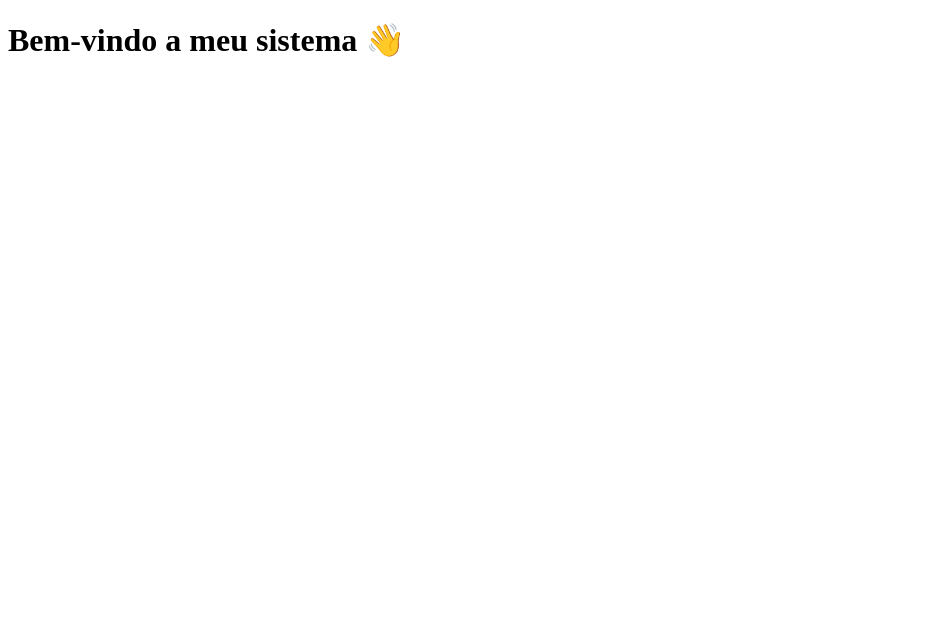
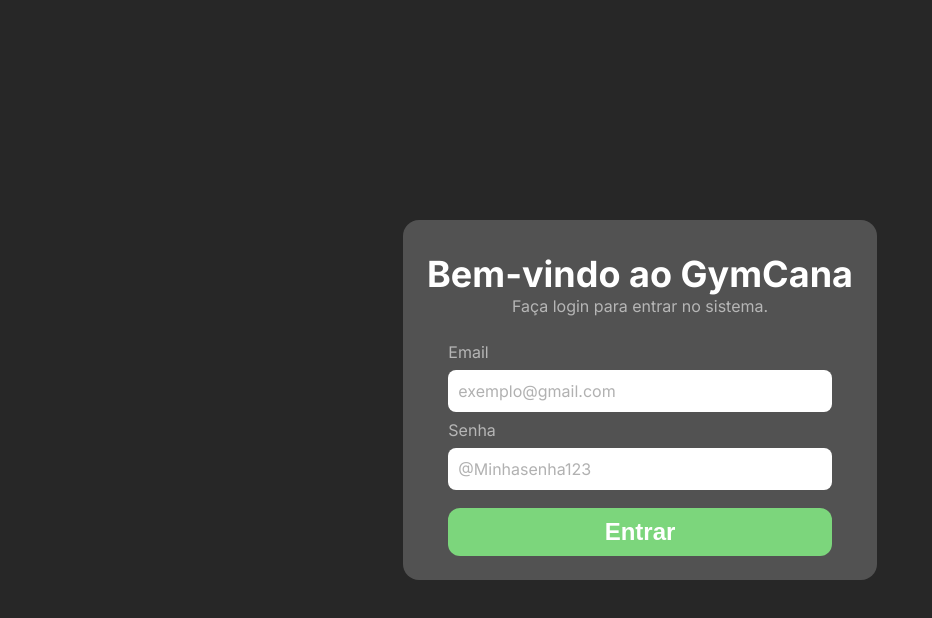
Before and after one commit to Jorggrandi/ds-js, a plain HTML site: page index.html in a window 1280 px wide. Shown: the whole page, without its empty margins (0-932 px from the left). Drawn offline with Linux system fonts and the light colour scheme.

Commit message:
feat: new project

```diff
--- a/index.html
+++ b/index.html
@@ -1,13 +1,31 @@
 <!DOCTYPE html>
 <html lang="en">
+
 <head>
     <meta charset="UTF-8">
     <meta name="viewport" content="width=device-width, initial-scale=1.0">
-    <title>Meu sistema</title>
+    <link rel="stylesheet" href="style.css">
+    <title>Login Page</title>
 </head>
+
 <body>
     <main>
-        <h1>Bem-vindo a meu sistema 👋</h1>
+        <div>
+            <h1>Bem-vindo ao GymCana</h1>
+            <p>Faça login para entrar no sistema.</p>
+        </div>
+        <form>
+            <label for="email-input">Email</label>
+            <input type="text" name="email-input" id="email-input" placeholder="exemplo@gmail.com" required>
+
+            <label for="password-input">Senha</label>
+            <input type="text" name="password-input" id="password-input" placeholder="@Minhasenha123" required>
+
+            <button>Entrar</button>
+        </form>
     </main>
+
+    <script src="script.js"></script>
 </body>
+
 </html>
--- /dev/null
+++ b/script.js
@@ -0,0 +1,54 @@
+const form = document.querySelector("form")
+const inputEmail = document.querySelector("#email-input")
+const passwordEmail = document.querySelector("#password-input")
+// Cria a árvore DOM
+
+// Se não encontrar no localstorage cria os dados de usuários
+if(!localStorage.getItem("users")){
+    const userData = [{
+        login:"jorgeskina",
+        password:"@Diana178"
+    },{
+        login:"jorggrandi",
+        password:"admin123"
+    }]
+
+    // Converte pra string pq local storage só guarda string
+    const formatedData = JSON.stringify(userData)
+    // Guarda o item users: dados aceitos
+    localStorage.setItem("users", formatedData)
+}
+// Ao enviar o form
+form.addEventListener(("submit"), (e) => {
+    // Previne o padrão (enviar)
+    e.preventDefault()
+
+    // Pega os dados de email e senha
+    const email = inputEmail.value
+    const password = passwordEmail.value
+
+    // Converte o item users guardado no localstorage para seu valor de array de objetos
+    const users = JSON.parse(localStorage.getItem("users"))
+
+    // monta um objeto com as credenciais do usuário
+    const userCredentials = {
+        login:email,
+        password:password
+    }
+
+    // Uma arrow function pra achar o usuário => mapeia os usuários e reotnra aquele cujo login e senha batem com o guardado
+    const userFinded = users.find((user) => {
+        return userCredentials.login === user.login && userCredentials.password === user.password
+    })
+
+    // Se não achar o usuário mande o erro
+    if(!userFinded){
+        alert("Usuário ou senha não encontrado.")
+    }
+    // Se achar valide como sucesso
+    else{
+        alert(`Seja bem vindo ${userFinded.login}`)
+        localStorage.setItem("userAuthed", email)
+        window.location.href = "https://github.com"
+    }
+})
--- /dev/null
+++ b/style.css
@@ -0,0 +1,108 @@
+@import url('https://fonts.googleapis.com/css2?family=Inter:ital,opsz,wght@0,14..32,100..900;1,14..32,100..900&display=swap');
+
+*{
+    margin: 0;
+    padding: 0;
+    box-sizing: border-box;
+}
+
+body{
+    height: 100vh;
+    width: 100vw;
+    display: flex;
+    justify-content: center;
+    align-items: center;
+    background-color: #272727;
+}
+
+main{
+    background-color: #525252;
+    min-width: 30%;
+    display: flex;
+    gap: 12px;
+    flex-direction: column;
+    align-items: center;
+    border-radius: 16px;
+    padding: 24px;
+}
+div{
+    text-align: center;
+    font-family: 'Inter';
+    margin-top: 8px;
+    margin-bottom: 14px;
+}
+div h1{
+    font-size: 36px;
+    color: #ffffff;
+    font-weight: bold;
+}
+div p{
+    color: #b6b6b6;
+}
+form{
+    display: flex;
+    flex-direction: column;
+    min-width: 90%;
+    gap: 8px;
+}
+
+input{
+    min-width: 95%;
+    min-height: 42px;
+    outline: none;
+    border: solid transparent 2px;
+    padding: 8px;
+    border-radius: 8px;
+    font-size: 16px;
+    font-family: "Inter";
+    color: #585858;
+    transition: 0.25s ease-in-out;
+}
+input::placeholder{    color: #b1b1b1;}
+
+
+input:hover{
+    border-color: #5daf5d;
+}
+input:focus{
+    border-color: #5daf5d;
+}
+
+
+
+label{
+    color: #b6b6b6;
+    font-size: 16px;
+    font-family: "Inter";
+}
+
+button{
+    margin-top: 10px;
+    min-width: 60%;
+    min-height: 48px;
+    text-align: center;
+    background-color: #7cd67c;
+    font-size: 24px;
+    font-weight: bolder;
+    outline: none;
+    border: solid transparent 1px;
+    border-radius: 12px;
+    color: white;
+    cursor: pointer;
+    transition: .25s ease-in-out;
+}
+button:hover{
+    background-color: #5daf5d;
+    scale: 1.025;
+}
+
+.card-home{
+    background-color: #FFF;
+    padding: 20px;
+    border-radius: 5px;
+    display: flex;
+    flex-direction: column;
+    gap: 10px;
+    width: 250px;
+    text-align: center;
+}
```
Also changed, not shown: home.html (added, +32 -0 lines).
